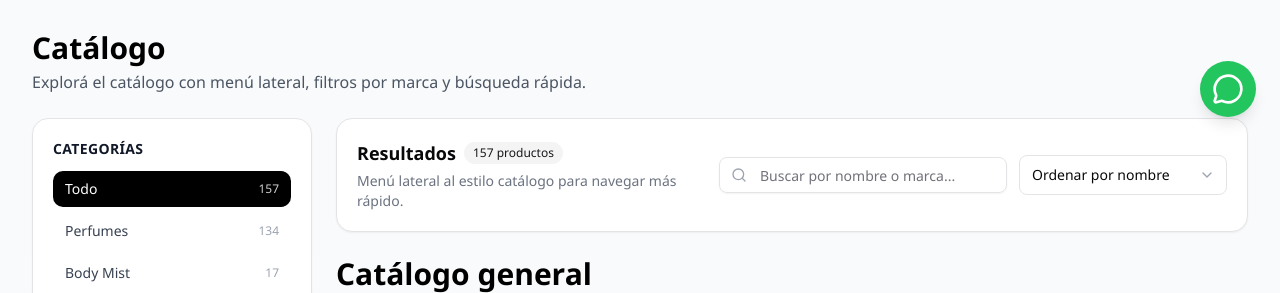
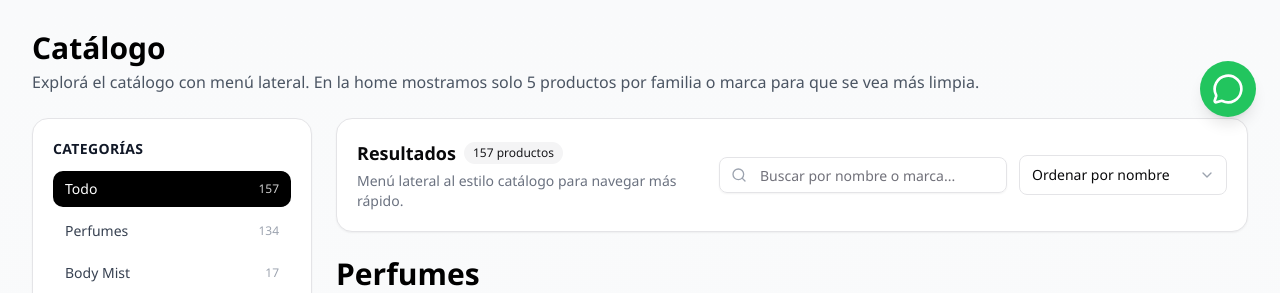
Before and after one commit to KeepLearnig/perfumfinal, a React (Vite) app: page / in a window 1280 px wide. Shown: the part 659-952 px from the top of the page. Built offline with nearby package versions, Linux system fonts and the light colour scheme.

Commit message:
Add files via upload

```diff
--- a/src/App.tsx
+++ b/src/App.tsx
@@ -144,6 +144,16 @@ function inferBrand(product: Product): string {
   return 'Otras marcas';
 }
 
+
+function uniqueById(products: Product[]) {
+  const seen = new Set<number>();
+  return products.filter((product) => {
+    if (seen.has(product.id)) return false;
+    seen.add(product.id);
+    return true;
+  });
+}
+
 function FilterSection({ title, children }: { title: string; children: React.ReactNode }) {
   return (
     <div className="border-b border-gray-200 pb-5 last:border-b-0 last:pb-0">
@@ -240,6 +250,59 @@ function StorePage({ cart }: { cart: ReturnType<typeof useCart> }) {
     });
   }, [productMeta, searchQuery, selectedType, selectedGender, selectedBrand, stockFilter, sortBy]);
 
+  const hasActiveFilters = Boolean(searchQuery.trim()) || selectedType !== 'all' || selectedGender !== 'all' || selectedBrand !== 'all' || stockFilter !== 'all' || sortBy !== 'name';
+
+  const showcaseSections = useMemo(() => {
+    if (hasActiveFilters) return [] as Array<{ key: string; title: string; subtitle: string; products: Product[] }>;
+
+    const take = (items: Product[], limit = 5) => uniqueById(items).slice(0, limit);
+
+    return [
+      {
+        key: 'perfumes',
+        title: 'Perfumes',
+        subtitle: 'Solo 5 productos destacados de esta familia',
+        products: take(productMeta.filter(({ type }) => type === 'perfume').map(({ product }) => product)),
+      },
+      {
+        key: 'body-mist',
+        title: 'Body Mist',
+        subtitle: 'Mostramos solo 5 para que la home se vea más limpia',
+        products: take(productMeta.filter(({ type }) => type === 'body-mist').map(({ product }) => product)),
+      },
+      {
+        key: 'lociones',
+        title: 'Lociones',
+        subtitle: 'Una selección corta de esta categoría',
+        products: take(productMeta.filter(({ type }) => type === 'locion').map(({ product }) => product)),
+      },
+      {
+        key: 'capilar',
+        title: 'Cuidado capilar',
+        subtitle: '5 productos para mantener esta sección compacta',
+        products: take(productMeta.filter(({ type }) => type === 'capilar').map(({ product }) => product)),
+      },
+      {
+        key: 'lattafa',
+        title: 'Lattafa',
+        subtitle: '5 productos destacados por marca',
+        products: take(productMeta.filter(({ brand }) => brand === 'Lattafa').map(({ product }) => product)),
+      },
+      {
+        key: 'armaf',
+        title: 'Armaf',
+        subtitle: '5 productos destacados por marca',
+        products: take(productMeta.filter(({ brand }) => brand === 'Armaf').map(({ product }) => product)),
+      },
+      {
+        key: 'victoria-secret',
+        title: "Victoria's Secret",
+        subtitle: '5 productos destacados por marca',
+        products: take(productMeta.filter(({ brand }) => brand === "Victoria's Secret").map(({ product }) => product)),
+      },
+    ].filter((section) => section.products.length > 0);
+  }, [productMeta, hasActiveFilters]);
+
   const resetFilters = () => {
     setSearchQuery('');
     setSortBy('name');
@@ -299,7 +362,7 @@ function StorePage({ cart }: { cart: ReturnType<typeof useCart> }) {
         <div className="max-w-7xl mx-auto">
           <div className="mb-6">
             <h2 className="text-2xl md:text-3xl font-bold text-black">Catálogo</h2>
-            <p className="text-gray-600 mt-1">Explorá el catálogo con menú lateral, filtros por marca y búsqueda rápida.</p>
+            <p className="text-gray-600 mt-1">Explorá el catálogo con menú lateral. En la home mostramos solo 5 productos por familia o marca para que se vea más limpia.</p>
           </div>
 
           <div className="lg:hidden mb-5 rounded-2xl border bg-white p-4 shadow-sm">
@@ -355,13 +418,28 @@ function StorePage({ cart }: { cart: ReturnType<typeof useCart> }) {
                 </div>
               </div>
 
-              <ProductGrid
-                products={filteredProducts}
-                onAddToCart={handleAddToCart}
-                title="Catálogo general"
-                subtitle="Perfumes, body mist, lociones y cuidado capilar en una sola vista"
-                compactHeader
-              />
+              {hasActiveFilters ? (
+                <ProductGrid
+                  products={filteredProducts}
+                  onAddToCart={handleAddToCart}
+                  title="Catálogo filtrado"
+                  subtitle="Cuando usás filtros o búsqueda, acá sí ves todos los resultados"
+                  compactHeader
+                />
+              ) : (
+                <div className="space-y-10">
+                  {showcaseSections.map((section) => (
+                    <ProductGrid
+                      key={section.key}
+                      products={section.products}
+                      onAddToCart={handleAddToCart}
+                      title={section.title}
+                      subtitle={section.subtitle}
+                      compactHeader
+                    />
+                  ))}
+                </div>
+              )}
             </div>
           </div>
         </div>
```
